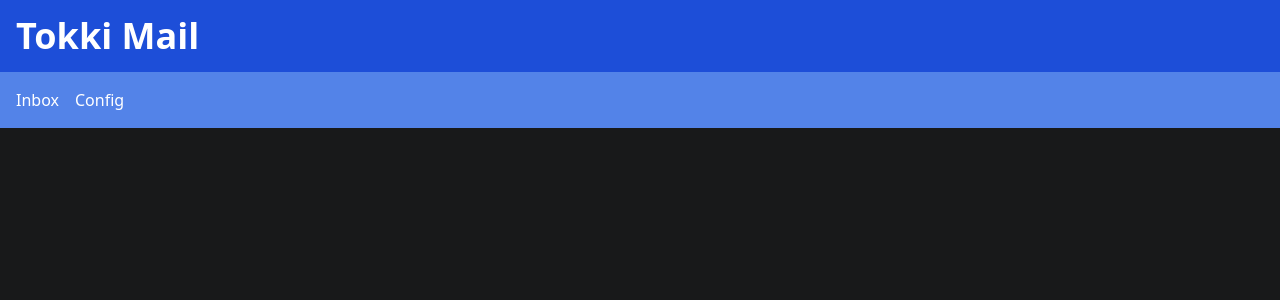
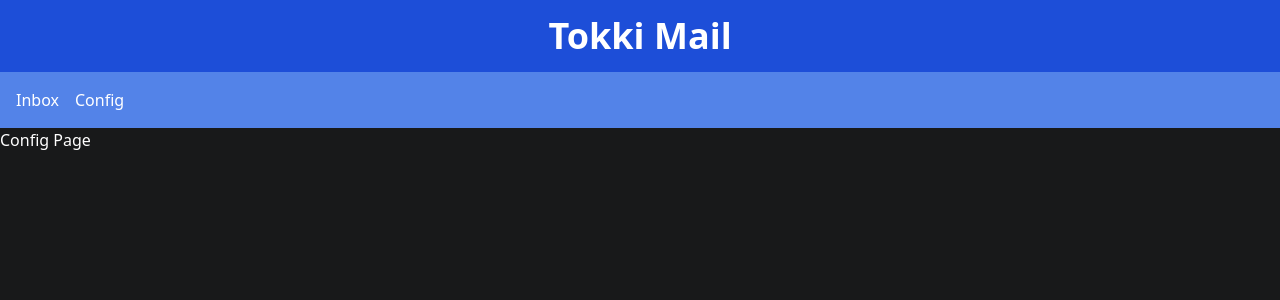
Before and after one commit to hlamhuy/mailvv, a React (Vite) app in the folder frontend/: page /config in a window 1280 px wide. Shown: the top 300 px of the page. Built offline with nearby package versions, Linux system fonts and the light colour scheme.

Commit message:
added Inbox and Config pages

```diff
--- a/frontend/package.json
+++ b/frontend/package.json
@@ -14,6 +14,7 @@
     "postcss": "^8.4.49",
     "react": "^18.3.1",
     "react-dom": "^18.3.1",
+    "react-router-dom": "^7.0.2",
     "tailwindcss": "^3.4.16"
   },
   "devDependencies": {
--- a/frontend/src/App.jsx
+++ b/frontend/src/App.jsx
@@ -1,19 +1,31 @@
+import React from 'react';
+import { BrowserRouter as Router, Route, Routes, Link } from 'react-router-dom';
+import Inbox from './components/Inbox';
+import Config from './components/Config';
+
 const App = () => {
     return (
+        <Router>
             <div className='bg-custom-bg min-h-screen text-white'>
-            <div className='bg-blue-700 p-4 justify-center'>
+                <div className='bg-blue-700 p-4 flex justify-center items-center'>
                     <h1 className='text-4xl font-bold'>Tokki Mail</h1>
                 </div>
 
                 <nav className='flex space-x-4 bg-nav-bg p-4'>
-                <a href='#inbox' className=' hover:text-blue-700'>
+                    <Link to='/' className='hover:text-blue-700'>
                         Inbox
-                </a>
-                <a href='#config' className=' hover:text-blue-700'>
+                    </Link>
+                    <Link to='/config' className='hover:text-blue-700'>
                         Config
-                </a>
+                    </Link>
                 </nav>
+
+                <Routes>
+                    <Route path='/' element={<Inbox />} />
+                    <Route path='/config' element={<Config />} />
+                </Routes>
             </div>
+        </Router>
     );
 };
 
--- /dev/null
+++ b/frontend/src/components/Config.jsx
@@ -0,0 +1,7 @@
+import React from 'react';
+
+const Config = () => {
+    return <div>Config Page</div>;
+};
+
+export default Config;
--- /dev/null
+++ b/frontend/src/components/Inbox.jsx
@@ -0,0 +1,7 @@
+import React from 'react';
+
+const Inbox = () => {
+    return <div>Inbox Page</div>;
+};
+
+export default Inbox;
```
Also changed, not shown: 1 other file (tests, documents, lock files or other folders). Lines whose indentation alone changed are shown as unchanged.
